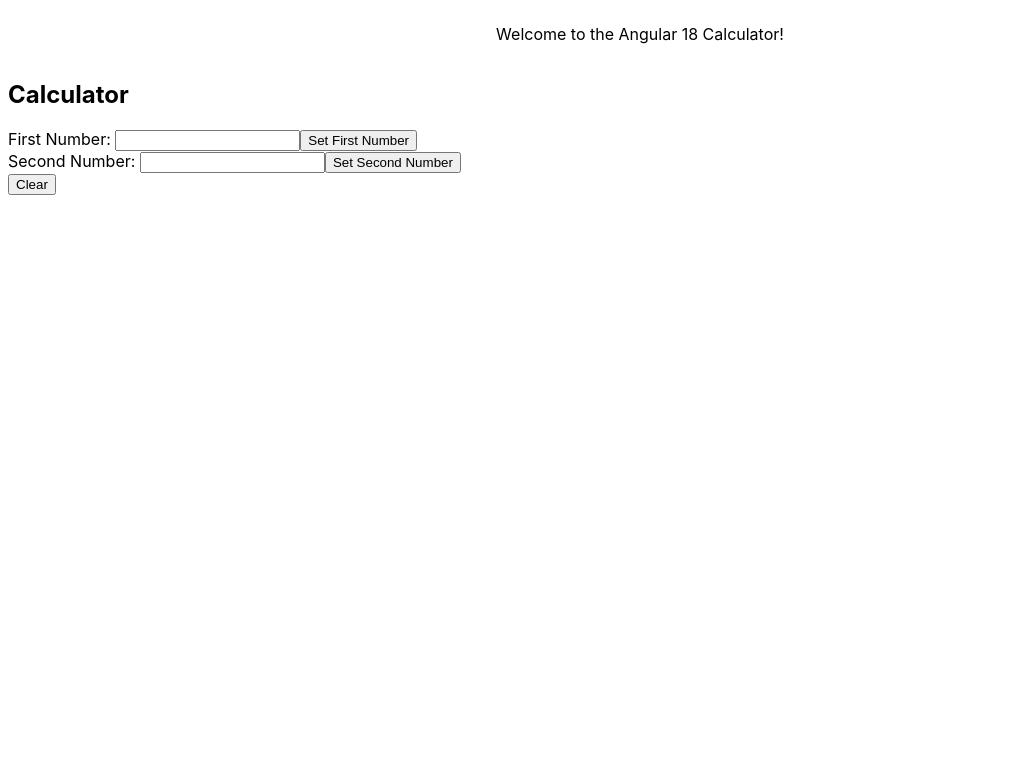
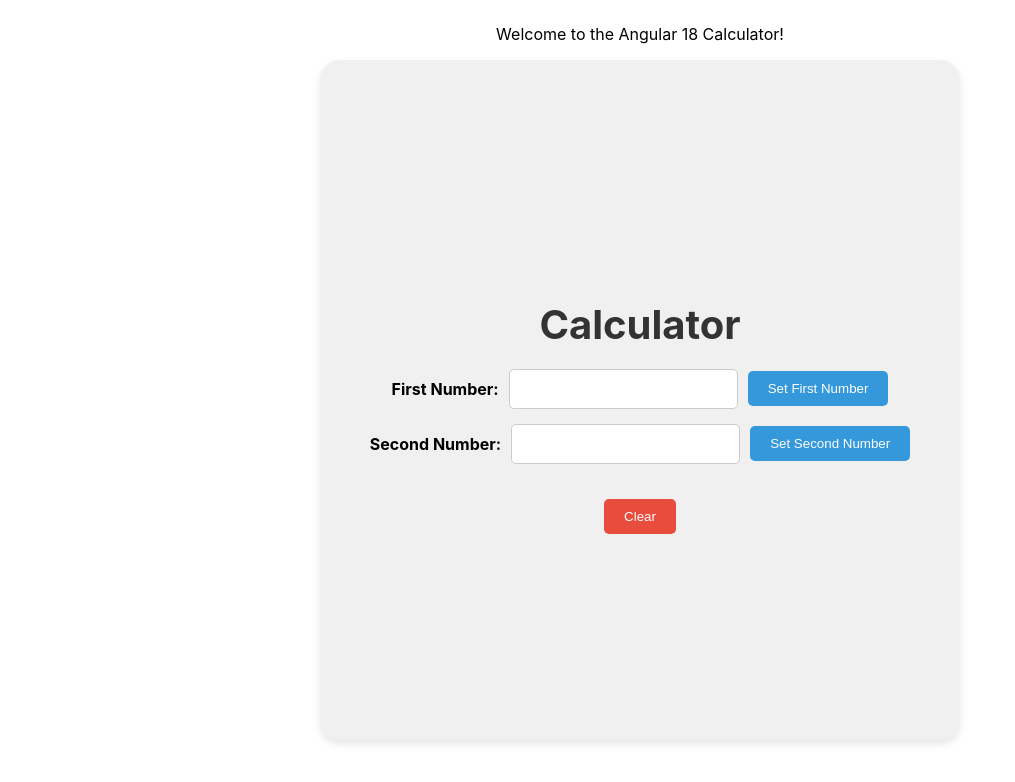
Before and after one commit to DontDoThat21/Angular18Calculator, an Angular app: page / in a window 1280 px wide. Shown: the top 782 px of the page, without its empty margins (0-1015 px from the left). Built offline with nearby package versions, Linux system fonts and the light colour scheme.

Commit message:
Added proper CSS styling and HTML styling rules.

```diff
--- a/src/app/calculator/calculator.component.css
+++ b/src/app/calculator/calculator.component.css
@@ -0,0 +1,75 @@
+.calculator-container {
+    display: flex;
+    flex-direction: column;
+    align-items: center;
+    justify-content: center;
+    height: 80vh;
+    max-width: 600px;
+    margin: auto;
+    padding: 20px;
+    background-color: #f0f0f0; /* gray background */
+    border-radius: 20px;
+    box-shadow: 0 4px 8px rgba(0, 0, 0, 0.1); /* shadow */
+  }
+
+  .calculator-container h2 {
+    font-size: 2.5rem; /* Large font size */
+    margin-bottom: 20px;
+    color: #333;
+  }
+
+  .input-group {
+    margin-bottom: 15px;
+    display: flex;
+    align-items: center;
+  }
+
+  .input-group label {
+    margin-right: 10px;
+    font-weight: bold;
+  }
+
+  .input-group input[type="number"],
+  .input-group select {
+    padding: 10px;
+    font-size: 1rem;
+    border: 1px solid #ccc;
+    border-radius: 5px;
+    margin-right: 10px;
+    outline: none;
+    transition: border-color 0.3s ease;
+  }
+
+  .input-group input[type="number"]:focus,
+  .input-group select:focus {
+    border-color: #3498db; /* Blue focus */
+  }
+
+  .input-group button,
+  .clear-btn {
+    padding: 10px 20px;
+    background-color: #3498db; /* Blue butnton backgrd */
+    color: white;
+    border: none;
+    border-radius: 5px;
+    cursor: pointer;
+    transition: background-color 0.3s ease;
+  }
+
+  .input-group button:hover,
+  .clear-btn:hover {
+    background-color: #2980b9; /* darker blue  hover */
+  }
+
+  .result {
+    margin-top: 20px;
+  }
+
+  .clear-btn {
+    margin-top: 20px;
+    background-color: #e74c3c; /* Red button bg */
+  }
+
+  .clear-btn:hover {
+    background-color: #c0392b; /* Darker red hover */
+  }
--- a/src/app/calculator/calculator.component.html
+++ b/src/app/calculator/calculator.component.html
@@ -1,27 +1,29 @@
-<div>
+<div class="calculator-container">
   <h2>Calculator</h2>
-    <div>
-      <label>First Number:
-        <input type="number" [(ngModel)]="firstNumber">
+
+  <div class="input-group">
+    <label>First Number:</label>
+    <input type="number" [(ngModel)]="firstNumber" />
     <button (click)="setFirstNumber()">Set First Number</button>
-      </label>
   </div>
-    <div>
-      <label>Second Number:
-        <input type="number" [(ngModel)]="secondNumber">
+
+  <div class="input-group">
+    <label>Second Number:</label>
+    <input type="number" [(ngModel)]="secondNumber" />
     <button (click)="setSecondNumber()">Set Second Number</button>
-      </label>
   </div>
-    <div *ngIf="operations.length > 0">
-      <label>Operation:
+
+  <div *ngIf="operations.length > 0" class="input-group">
+    <label>Operation:</label>
     <select [(ngModel)]="operation">
       <option *ngFor="let op of operations" [value]="op">{{ op }}</option>
     </select>
-      </label>
     <button (click)="performCalculation()">Calculate</button>
   </div>
-    <div *ngIf="result !== null">
+
+  <div *ngIf="result !== null" class="result">
     <h3>Result: {{ result }}</h3>
   </div>
-    <button (click)="clear()">Clear</button>
+
+  <button class="clear-btn" (click)="clear()">Clear</button>
 </div>
```
Lines whose indentation alone changed are shown as unchanged.
